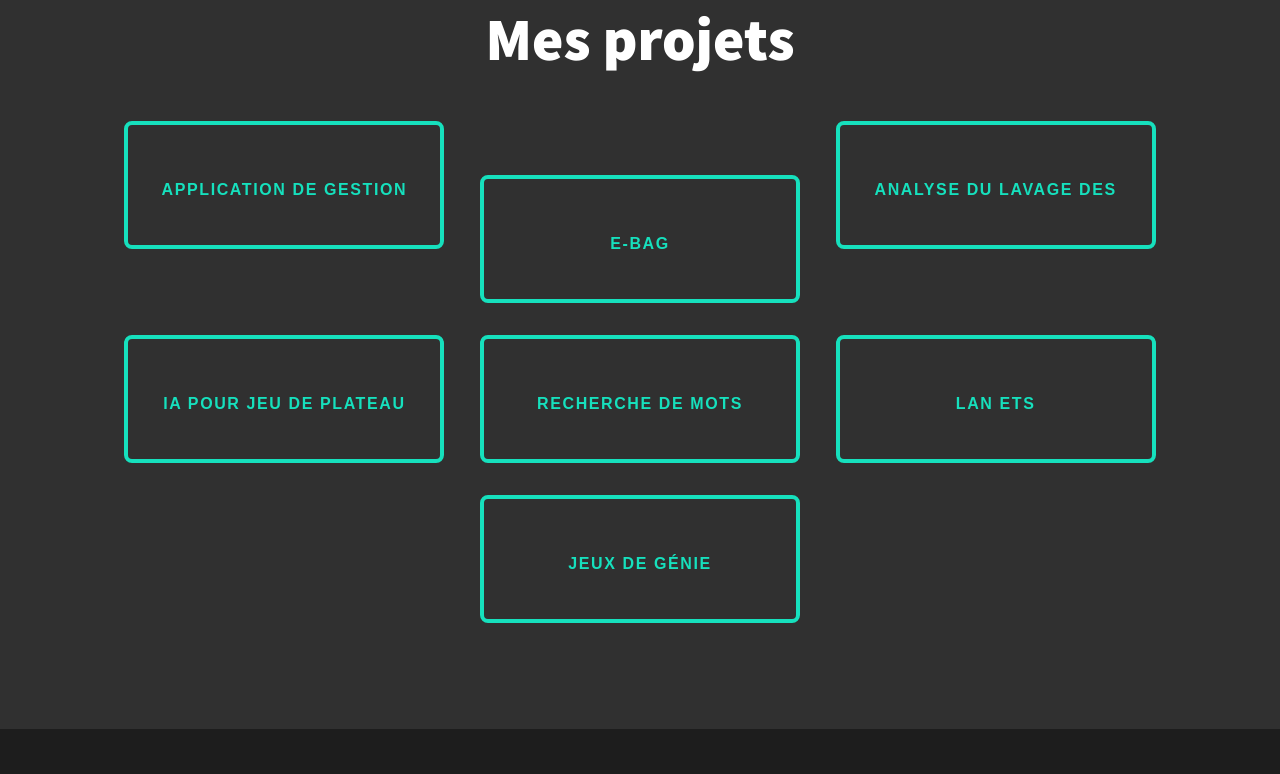
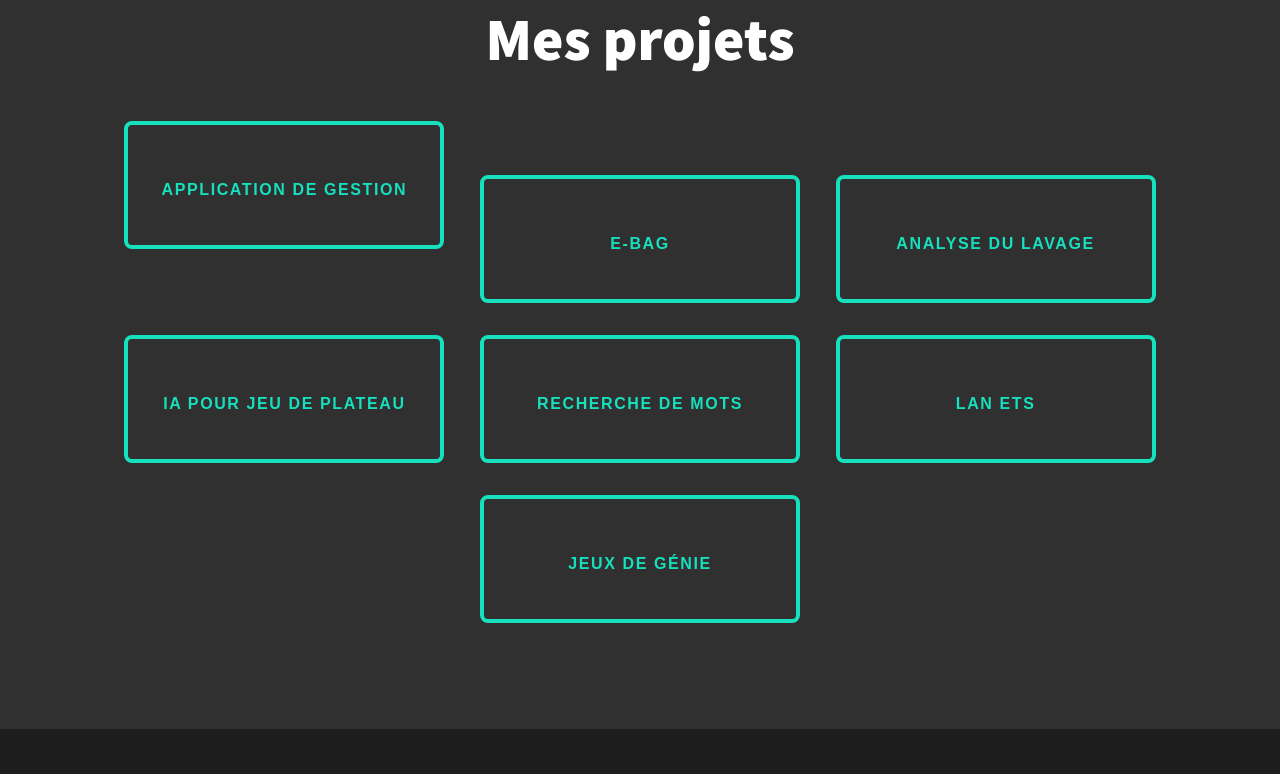
Before and after one commit to hugoVincent98/siteweb, a plain HTML site: page index.html in a window 1280 px wide. Shown: the part 2200-2974 px from the top of the page. Drawn offline with nearby package versions, Linux system fonts and the light colour scheme; a web font is replaced by a local one.

Commit message:
txt correction

```diff
--- a/index.html
+++ b/index.html
@@ -202,7 +202,7 @@
                         <span></span><span></span><span></span><span></span>
                       </button>
                       <button onclick="window.location.href='https://github.com/hugoVincent98/Dr.-Semmelweis-and-the-Discovery-of-Handwashing';">
-                        Analyse du lavage des mains
+                        Analyse du lavage
                         <span></span><span></span><span></span><span></span>
                       </button>
                       <button onclick="window.location.href='https://github.com/hugoVincent98/Jeu-de-plateau';">
```
